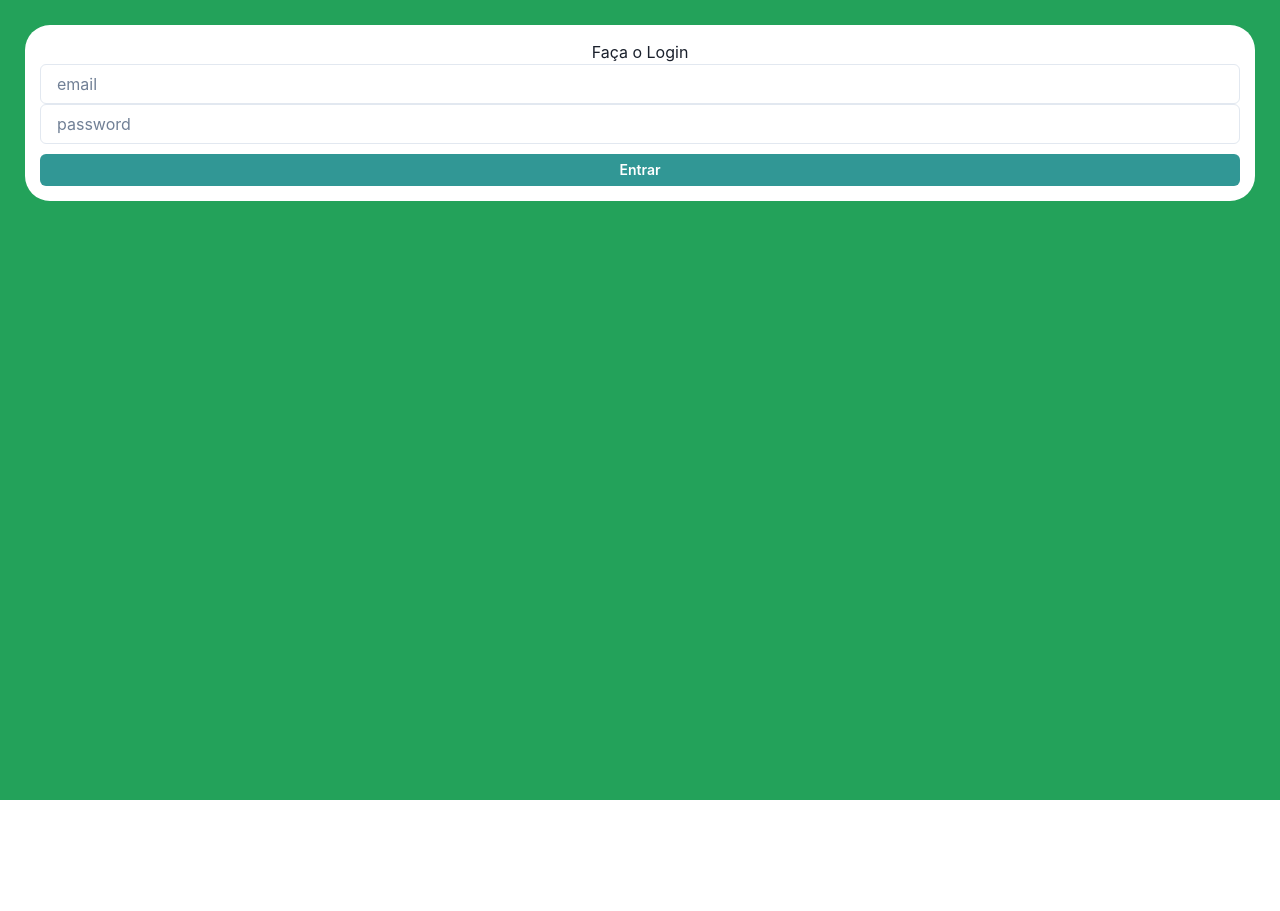
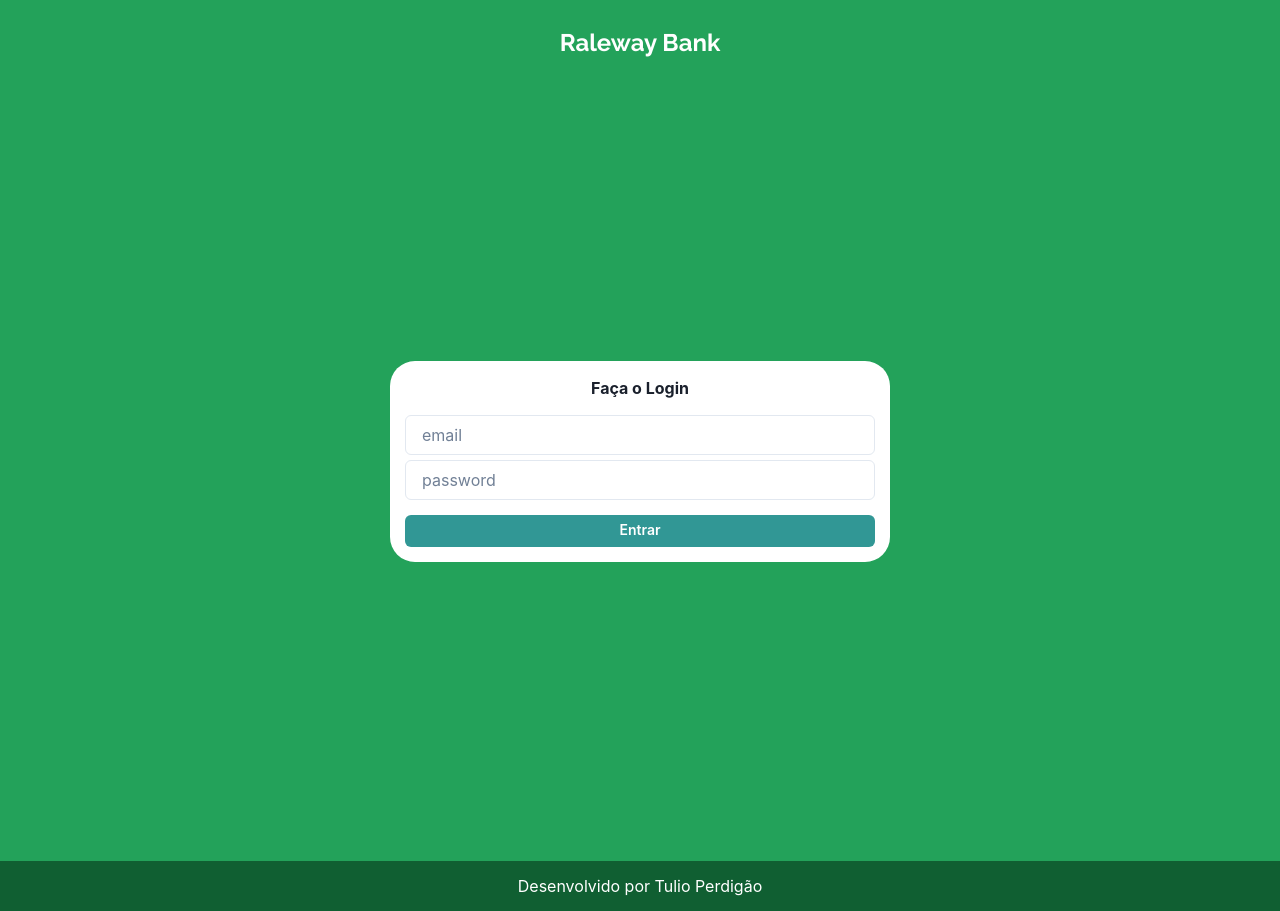
Before and after one commit to tulioperdigao/formacao-typescript-fullstack, a React (Create React App) app in the folder introducao-react/my-app-ts/: page / in a window 1280 px wide. Before the commit the page ends 800 px from the top, so only its background shows below. Built offline with nearby package versions, Linux system fonts and the light colour scheme.

Commit message:
Desafio de Projeto Typescript e React

```diff
--- a/introducao-react/my-app-ts/public/index.html
+++ b/introducao-react/my-app-ts/public/index.html
@@ -1,5 +1,5 @@
 <!DOCTYPE html>
-<html lang="en">
+<html lang="pt-br">
   <head>
     <meta charset="utf-8" />
     <link rel="icon" href="%PUBLIC_URL%/favicon.ico" />
@@ -24,6 +24,9 @@
       work correctly both with client-side routing and a non-root public URL.
       Learn how to configure a non-root public URL by running `npm run build`.
     -->
+    <link rel="preconnect" href="https://fonts.googleapis.com">
+    <link rel="preconnect" href="https://fonts.gstatic.com" crossorigin>
+    <link href="https://fonts.googleapis.com/css2?family=Raleway:ital,wght@0,100..900;1,100..900&display=swap" rel="stylesheet">
     <title>React App</title>
   </head>
   <body>
--- a/introducao-react/my-app-ts/src/App.tsx
+++ b/introducao-react/my-app-ts/src/App.tsx
@@ -1,22 +1,15 @@
-import { Box, Button, Center, ChakraProvider, Input } from '@chakra-ui/react';
-import { login } from './services/login';
+import { Box, ChakraProvider } from '@chakra-ui/react';
+import { Header } from './components/Header/header';
+import { Footer } from './components/Footer/footer';
+import { Card } from './components/card';
 
 function App() {
   return (
     <ChakraProvider>
-      <Box minHeight='100vh' backgroundColor='#23a25a' padding='25px'>
-        <Box backgroundColor='#ffffff' borderRadius='25px' padding='15px'>
-          <Center>
-            <h1>Faça o Login</h1>
-          </Center>
-          <Input placeholder="email" />
-          <Input placeholder="password" />
-          <Center>
-            <Button onClick={login} colorScheme='teal' size='sm' width='100%' marginTop='10px'>
-              Entrar
-            </Button>
-          </Center>
-        </Box>
+      <Box minHeight='100vh' backgroundColor='#23a25a'>
+        <Header></Header>
+        <Card></Card>
+        <Footer></Footer>
       </Box>
     </ChakraProvider>
   );
--- /dev/null
+++ b/introducao-react/my-app-ts/src/components/Footer/footer.css
@@ -0,0 +1,10 @@
+.footer {
+    background-color: #105f32;
+    width: 100%;
+    color: #ffffff;
+    height: 50px;
+
+    display: flex;
+    align-items: center;
+    justify-content: center;
+}
--- /dev/null
+++ b/introducao-react/my-app-ts/src/components/Footer/footer.tsx
@@ -0,0 +1,9 @@
+import './footer.css'
+
+export const Footer = () => {
+    return (
+        <div className='footer'>
+            Desenvolvido por Tulio Perdigão
+        </div>
+    )
+}
--- a/introducao-react/my-app-ts/src/components/Header/header.css
+++ b/introducao-react/my-app-ts/src/components/Header/header.css
@@ -1,3 +1,7 @@
 .header {
-    background-color: orange;
+    font-family: "Raleway", sans-serif;
+    font-weight: bold;
+    font-size: 24px;
+    color: #ffffff;
+    margin-top: 25px;
 }
--- a/introducao-react/my-app-ts/src/components/Header/header.tsx
+++ b/introducao-react/my-app-ts/src/components/Header/header.tsx
@@ -1,9 +1,12 @@
+import { Center } from '@chakra-ui/react'
 import './header.css'
 
 export const Header = () => {
     return (
-        <div className='header'>
-           Dio Bank
-        </div>
+        <Center>
+            <div className='header'>
+               Raleway Bank
+            </div>
+        </Center>
     )
 }
--- a/introducao-react/my-app-ts/src/components/card.tsx
+++ b/introducao-react/my-app-ts/src/components/card.tsx
@@ -1,15 +1,21 @@
-interface ICard {
-    id: number,
-    paragraph: string,
-    details: string
-}
+import { Flex, Box, Center, Input, Button } from "@chakra-ui/react"
+import { login } from "../services/login"
 
-export const Card = ({ id, paragraph, details }: ICard) => {
+export const Card = () => {
     return (
-        <div>
-            <h1>Card {id}</h1>
-            <p>{paragraph}</p>
-            <p>{details}</p>
-        </div>
+        <Flex justify='center' align='center' h='100vh'>
+          <Box backgroundColor='#ffffff' borderRadius='25px' padding='15px' maxWidth='500px'>
+            <Center fontWeight='bold' marginBottom='15px'>
+              <h1>Faça o Login</h1>
+            </Center>
+            <Input placeholder="email" marginBottom='5px' />
+            <Input placeholder="password" />
+            <Center>
+              <Button onClick={login} colorScheme='teal' size='sm' width='100%' marginTop='15px'>
+                Entrar
+              </Button>
+            </Center>
+          </Box>
+        </Flex>
     )
 }
--- a/introducao-react/my-app-ts/src/components/layout.tsx
+++ b/introducao-react/my-app-ts/src/components/layout.tsx
@@ -1,4 +1,4 @@
-import { Footer } from "./footer"
+import { Footer } from "./Footer/footer"
 import { Header } from "./Header/header"
 
 export const Layout = ({ children }: any) => {
--- a/introducao-react/my-app-ts/src/services/login.tsx
+++ b/introducao-react/my-app-ts/src/services/login.tsx
@@ -1,3 +1,3 @@
 export const login = (): void => {
-    alert('Bem-vindo')
+    alert('Seja bem-vindo ao Banco Raleway desenvolvido por Tulio!')
 }
```
Also changed, not shown: introducao-react/my-app-ts/src/components/footer.tsx (deleted, +0 -7 lines), 1 other file (tests, documents, lock files or other folders).
